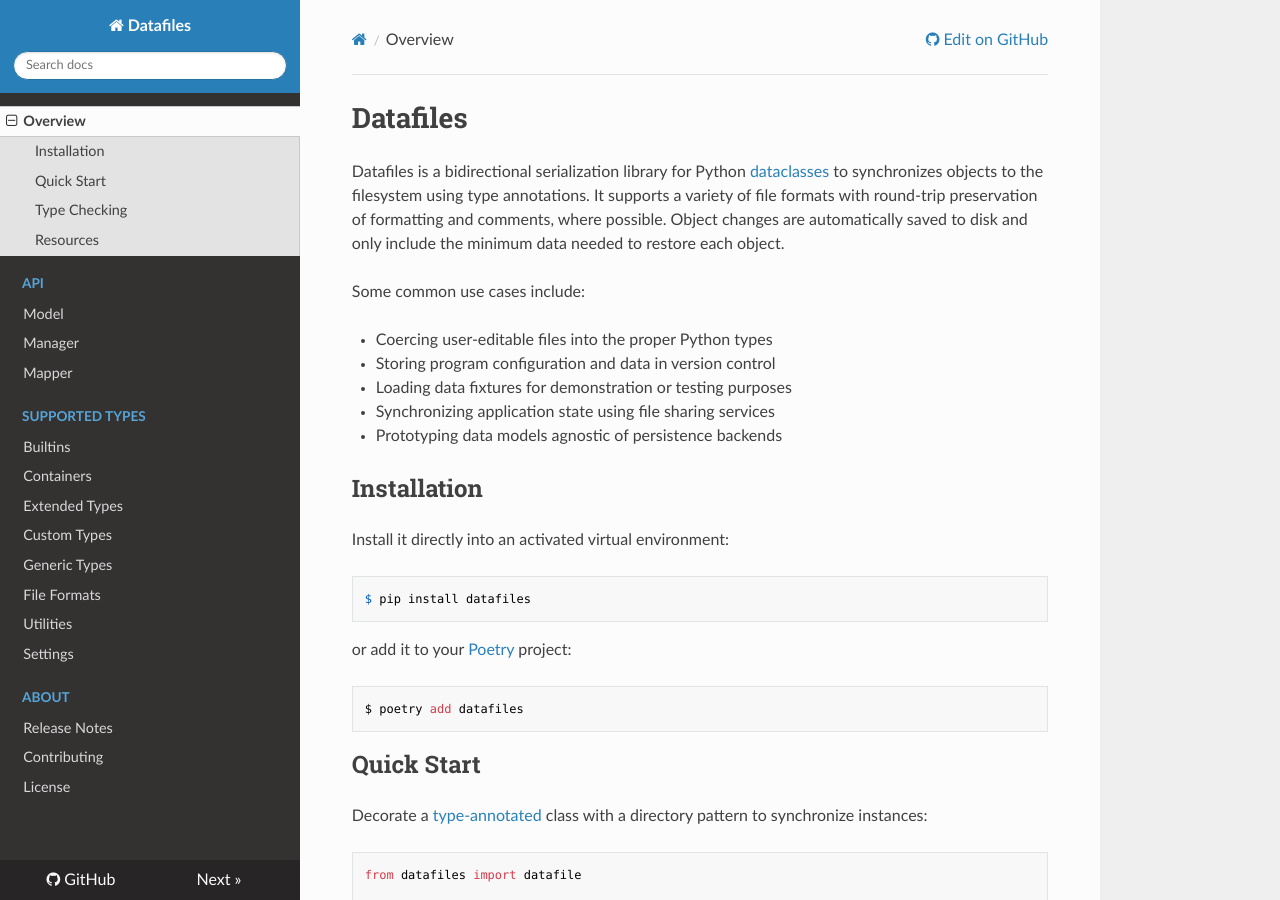
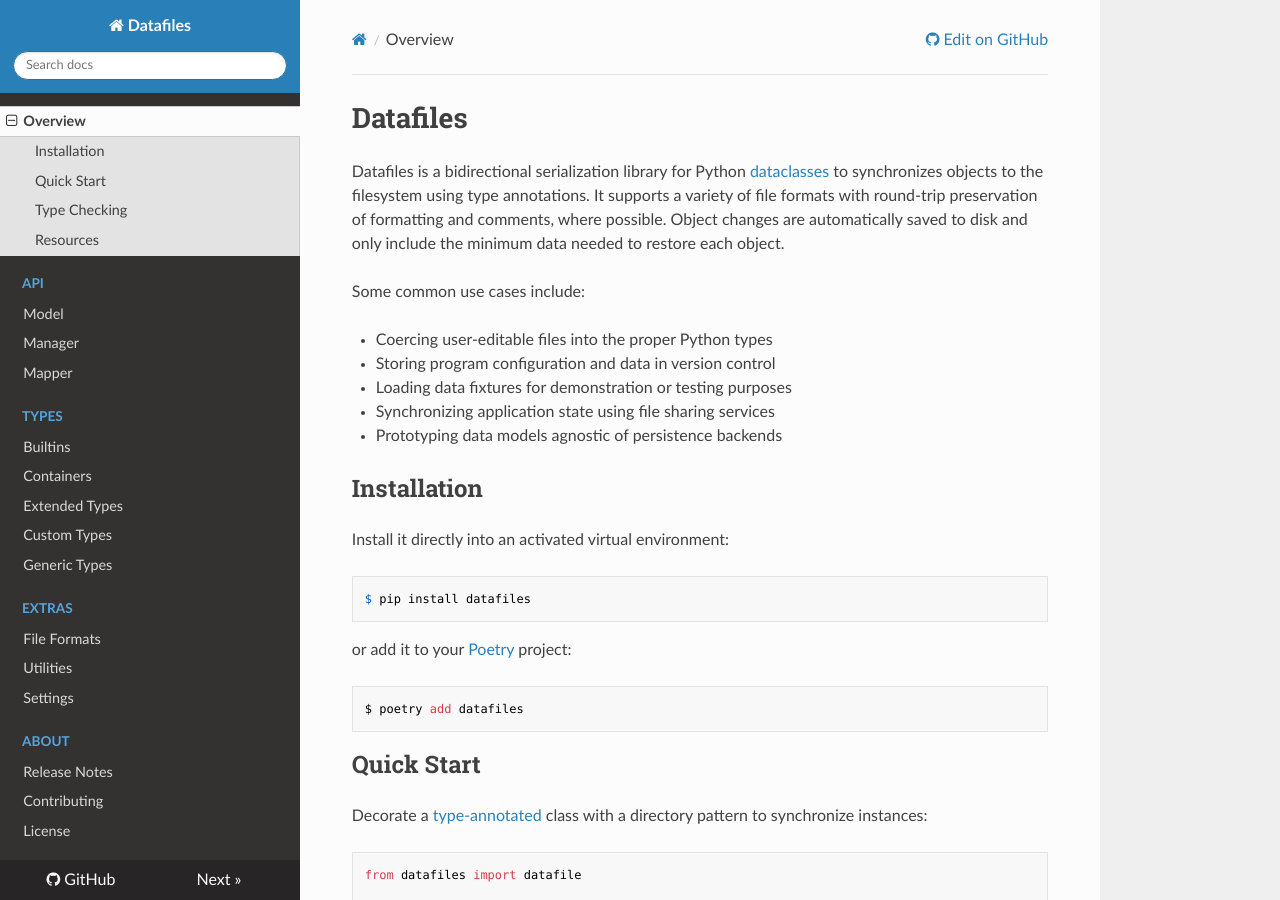
Before and after one commit to jacebrowning/datafiles, an MkDocs documentation site: the page built from docs/index.md, in a window 1280 px wide and 900 px high. Built offline with MkDocs 1.6.1, drawn with Linux system fonts in a browser that asks for light colours; nearby versions of some CDN libraries.

Commit message:
Split sections

```diff
--- a/mkdocs.yml
+++ b/mkdocs.yml
@@ -19,15 +19,16 @@ nav:
     - Model: api/model.md
     - Manager: api/manager.md
     - Mapper: api/mapper.md
-  - Supported Types:
+  - Types:
     - Builtins: types/builtins.md
     - Containers: types/containers.md
     - Extended Types: types/extensions.md
     - Custom Types: types/custom.md
     - Generic Types: types/generics.md
-  - File Formats: formats.md
-  - Utilities: utilities.md
-  - Settings: settings.md
+  - Extras:
+    - File Formats: formats.md
+    - Utilities: utilities.md
+    - Settings: settings.md
   - About:
     - Release Notes: about/changelog.md
     - Contributing: about/contributing.md
```
